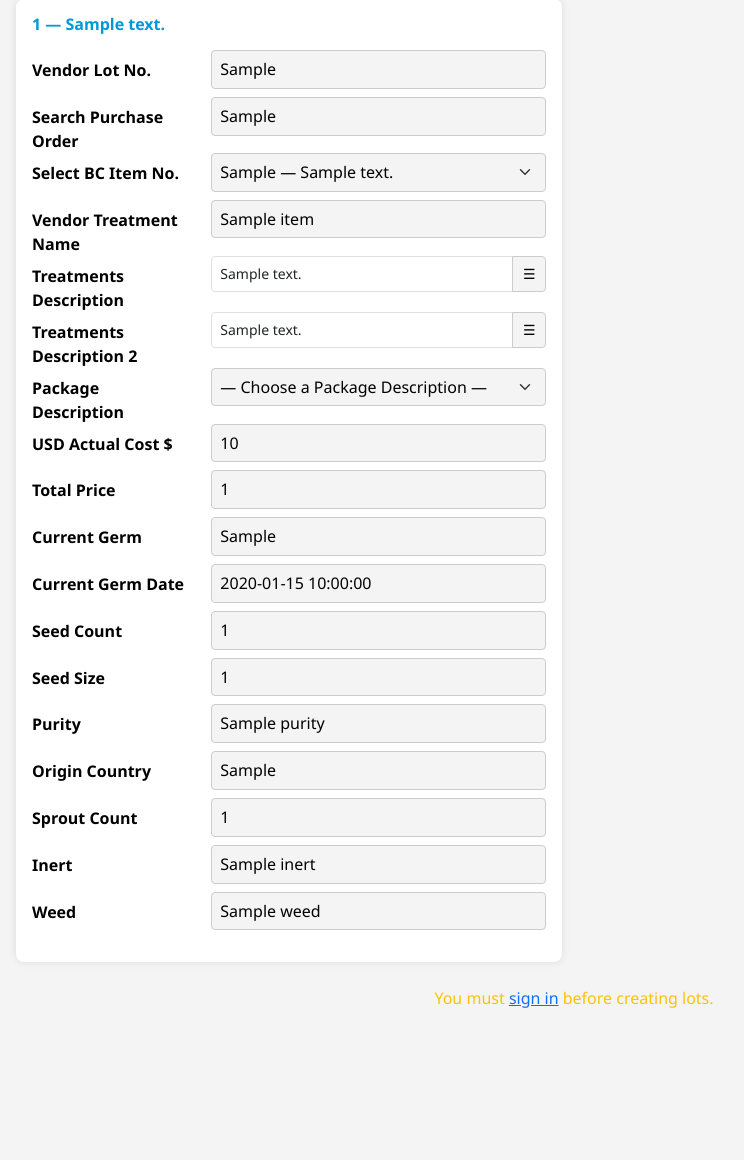
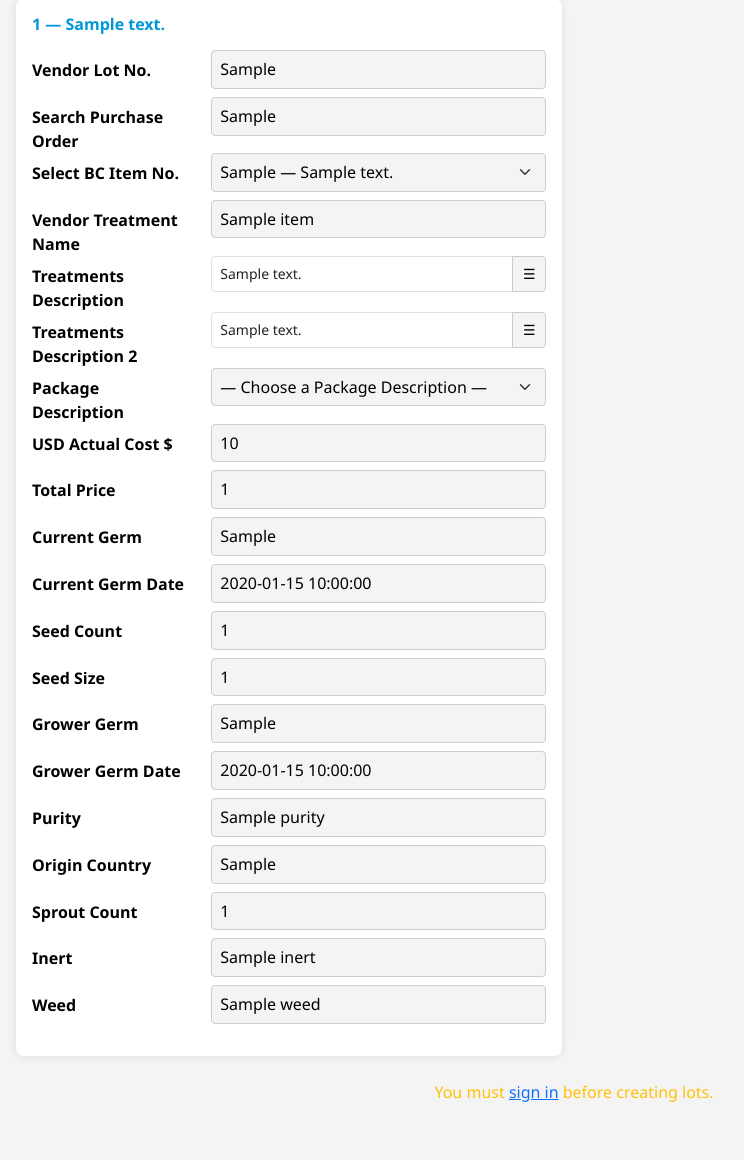
Before and after one commit to privo211/invoice-ocr, a Flask app: template templates/results_sakata.html in a window 1280 px wide. Shown: the part 166-1326 px from the top of the page, without its empty margins (66-810 px from the left). Before the commit the page ends 1174 px from the top, so only its background shows below. Run offline with Flask 2, Linux system fonts and the light colour scheme; the template is opened without the code that fills it: most values are stand-ins (such as "Sample title", 1, 10 or a date in 2020); some libraries are stand-ins or nearby versions.

Commit message:
Added Grower Germ Date and Grower Germ fields.

```diff
--- a/app.py
+++ b/app.py
@@ -40,17 +40,14 @@ DB_CONFIG = {
 
 # Load environment variables
 load_dotenv()
-TENANT_ID = os.environ["AZURE_TENANT_ID"]
+BC_TENANT = os.environ["AZURE_TENANT_ID"]
+BC_COMPANY = os.environ["BC_COMPANY"]
+BC_ENV = os.environ["BC_ENV"]
 CLIENT_ID = os.environ["AZURE_CLIENT_ID"]
 CLIENT_SECRET = os.environ["AZURE_CLIENT_SECRET"]
-AUTHORITY = f"https://login.microsoftonline.com/{TENANT_ID}"
+AUTHORITY = f"https://login.microsoftonline.com/{BC_TENANT}"
 REDIRECT_PATH = "/auth/callback"
 SCOPE_BC = ["https://api.businesscentral.dynamics.com/.default"]
-
-# Business Central connection settings
-BC_TENANT = "33b1b67a-786c-4b46-9372-c4e492d15cf1"
-BC_ENV = "SANDBOX-2025"
-BC_COMPANY = "Stokes%20Seeds%20Limited"
 
 def load_cache():
     """Load MSAL cache for this user from PostgreSQL."""
@@ -362,8 +359,6 @@ def logout():
     return render_template("logout.html")
 
 
-
-
 # Main route
 @app.route("/", methods=["GET", "POST"])
 @login_required
@@ -522,15 +517,23 @@ def create_lot():
     seed_count = parse_decimal(data.get("SeedCount"))
     germ_pct   = data.get("CurrentGerm", "").strip()
     purity     = parse_decimal(data.get("Purity"))
+    pure       = parse_decimal(data.get("PureSeeds"))
     inert      = parse_decimal(data.get("Inert"))
+    grower_germ= parse_decimal(data.get("GrowerGerm", ""))
     usd_cost_val = parse_decimal(data.get("USD_Actual_Cost_$"))
     #pkg_qty_dec_val = parse_decimal(data.get("Pkg_Qty"))
     #pkg_qty_val = int(pkg_qty_dec_val) if pkg_qty_dec_val is not None else None
 
     raw_date = data.get("CurrentGermDate", "").strip()
+    raw_grower_date = data.get("GrowerGermDate", "").strip()
+
     germ_date_iso = (
         datetime.strptime(raw_date, "%m/%d/%Y").date().isoformat()
         if raw_date else None
+    )
+    grower_germ_date_iso = (
+        datetime.strptime(raw_grower_date, "%m/%d/%Y").date().isoformat()
+        if raw_grower_date else None
     )
 
     treated = "Yes" if td1 and td1.lower() != "untreated" else "No"
@@ -550,6 +553,8 @@ def create_lot():
         "TMG_Treatment_Description_2": td2,
         "TMG_Seed_Size":               seed_size,
         "TMG_Seed_Count":              seed_count,
+        "TMG_Grower_Germ":             grower_germ,
+        "TMG_Grower_Germination_Date": grower_germ_date_iso,
         "TMG_Current_Germ":            germ_pct,
         "TMG_Germ_Date":               germ_date_iso,
         "TMG_Purity":                  purity,
--- a/templates/results_sakata.html
+++ b/templates/results_sakata.html
@@ -26,6 +26,14 @@
       background-color: var(--background-color);
       color: var(--text-color);
       padding: 2em;
+    }
+    .text-muted {
+      font-size: 1.25rem;
+      text-align: center;
+      color: var(--text-color);
+    }
+    body.dark-mode .text-muted {
+      color: #f0f0f0 !important;
     }
     .header {
       display: flex;
@@ -437,6 +445,20 @@
                       </div>
                     </dd>
 
+                    <dt class="col-sm-4">Grower Germ</dt>
+                    <dd class="col-sm-8">
+                      <div class="field-box" data-field="GrowerGerm" contenteditable="true">
+                        {{ lot.GrowerGerm }}
+                      </div>
+                    </dd>
+
+                    <dt class="col-sm-4">Grower Germ Date</dt>
+                    <dd class="col-sm-8">
+                      <div class="field-box" data-field="GrowerGermDate" contenteditable="true">
+                        {{ lot.GrowerGermDate }}
+                      </div>
+                    </dd>
+
                     <dt class="col-sm-4">Purity</dt>
                     <dd class="col-sm-8">
                       <div class="field-box" data-field="Purity" contenteditable="true">
@@ -479,6 +501,16 @@
           {% endfor %}
         </div>
       {% endfor %}
+      <div class="text-center my-4">
+        {% if session.get("user_token") %}
+          <button id="create-lots-btn" class="btn btn-success btn-lg">
+            Create Lots in Business Central
+          </button>
+        {% else %}
+          <p class="text-warning">You must <a href="{{ url_for('sign_in') }}">sign in</a> before creating lots.</p>
+        {% endif %}
+      </div>
+
     {% else %}
       <p class="text-muted">No data was extracted.</p>
     {% endif %}
@@ -506,15 +538,7 @@
   </div>
   {% endfor %}
 
-  <div class="text-center my-4">
-    {% if session.get("user_token") %}
-      <button id="create-lots-btn" class="btn btn-success btn-lg">
-        Create Lots in Business Central
-      </button>
-    {% else %}
-      <p class="text-warning">You must <a href="{{ url_for('sign_in') }}">sign in</a> before creating lots.</p>
-    {% endif %}
-  </div>
+
 
   <script src="https://cdn.jsdelivr.net/npm/bootstrap@5.3.2/dist/js/bootstrap.bundle.min.js"></script>
   <!-- <script>
@@ -811,6 +835,8 @@
           SeedCount:          getFieldValue(card, 'SeedCount'),
           CurrentGerm:        getFieldValue(card, 'CurrentGerm'),
           CurrentGermDate:           getFieldValue(card, 'CurrentGermDate'),
+          GrowerGerm:        getFieldValue(card, 'GrowerGerm'),
+          GrowerGermDate:           getFieldValue(card, 'GrowerGermDate'),
           Purity:             getFieldValue(card, 'Purity'),
           Inert:              getFieldValue(card, 'Inert'),
           SproutCount:            getFieldValue(card, 'SproutCount'),
--- a/vendor_extractors/sakata.py
+++ b/vendor_extractors/sakata.py
@@ -7,6 +7,14 @@ from difflib import get_close_matches
 import time
 import logging
 from functools import wraps
+from dotenv import load_dotenv
+
+load_dotenv()
+BC_TENANT  = os.getenv("AZURE_TENANT_ID")
+BC_ENV      = "Production"
+BC_COMPANY = os.getenv("BC_COMPANY")
+CLIENT_ID     = os.getenv("AZURE_CLIENT_ID")
+CLIENT_SECRET = os.getenv("AZURE_CLIENT_SECRET")
 
 # Use the root logger (or a named logger) instead of app.logger
 logger = logging.getLogger("invoice-ocr")
@@ -24,21 +32,13 @@ def timed_func(label: str):
         return wrapper
     return decorator
 
-
-# BC connection settings
-BC_TENANT  = os.getenv("AZURE_TENANT_ID")
-BC_ENV      = "Production"
-BC_COMPANY = "Stokes%20Seeds%20Limited"
-
-# Load from environment (.env)
-CLIENT_ID     = os.getenv("AZURE_CLIENT_ID")
-CLIENT_SECRET = os.getenv("AZURE_CLIENT_SECRET")
-
 class PurityData(TypedDict):
     PureSeed: Union[float, str]
     Inert: Union[float, str]
     OtherCrop: Union[float, str]
     Weed: Union[float, str]
+    GrowerGerm: Union[float, None]
+    GrowerGermDate: Union[str, None]
 
 def get_bc_token(client_id, client_secret, tenant_id):
     token_url = f"https://login.microsoftonline.com/{tenant_id}/oauth2/v2.0/token"
@@ -310,6 +310,8 @@ def parse_lot_block(raw_text: str) -> Dict:
             "GermDate":      germ_date,
             "SeedCount":     seed_count,
             "SeedSize":      seed_size,
+            "GrowerGerm":    None,
+            "GrowerGermDate": None,
             "Purity":        purity,
             "OriginCountry": bc_origin,
             "SproutCount":   sprout,
@@ -348,12 +350,17 @@ def extract_seed_analysis_reports(folder: str) -> Dict[str, PurityData]:
             block = segments[i+1]
             lines = [l.strip() for l in block.splitlines() if l.strip()]
 
+            # Extract Date Test Completed
+            date_completed = None
+            for k in range(len(lines)):
+                if re.search(r"^Date\s+Test\s+Completed\s*:", lines[k], re.IGNORECASE):
+                    if k + 1 < len(lines):
+                        date_str = lines[k + 1].strip()
+                        if re.match(r"\d{1,2}/\d{1,2}/\d{4}", date_str):
+                            date_completed = date_str
+                    break
+
             # find the “Weed %” header
-            # header_idx = next(
-            #     (j for j,l in enumerate(lines)
-            #          if re.search(r"Weed\s*%", l, re.IGNORECASE)),
-            #     None
-            # )
             header_idx = next(
                 (j for j, l in enumerate(lines)
                 if re.search(r"Weed\s*%", l, re.IGNORECASE) or re.search(r"Weed\s+Seed\s*%", l, re.IGNORECASE)),
@@ -365,38 +372,30 @@ def extract_seed_analysis_reports(folder: str) -> Dict[str, PurityData]:
 
             # collect the next four floats (or “TR” → None)
             vals = []
-            # for ln in lines[header_idx+1:]:
-            #     for tok in re.split(r"\s+", ln):
-            #         if re.fullmatch(r"TR", tok, re.IGNORECASE):
-            #             vals.append(None)
-            #         else:
-            #             m = re.fullmatch(r"(\d+\.\d+)", tok)
-            #             if m:
-            #                 vals.append(float(m.group(1)))
-            #         if len(vals) == 4:
-            #             break
-            #     if len(vals) == 4:
-            #         break
             for ln in lines[header_idx+1:]:
                 tokens = re.split(r"\s+", ln)
                 for tok in tokens:
                     if re.fullmatch(r"(TR|-TR-)", tok, re.IGNORECASE):
                         vals.append("TR")
-                    elif re.fullmatch(r"\d+\.\d+", tok):
-                        vals.append(float(tok))
-                    if len(vals) == 4:
+                    # elif re.fullmatch(r"\d+\.\d+", tok):
+                    #     vals.append(float(tok))
+                    elif re.fullmatch(r"\d+(?:\.\d+)?", tok):
+                        vals.append(tok)
+                    if len(vals) == 5:
                         break
-                if len(vals) == 4:
+                if len(vals) == 5:
                     break
-            if len(vals) < 4:
+            if len(vals) < 5:
                 continue
 
-            pure, inert, other, weed = vals
+            pure, inert, other, weed, grower_germ = vals
             report_map[lot_no] = {
                 "PureSeed":  pure,
                 "Inert":     inert,
                 "OtherCrop": other,
-                "Weed":      weed
+                "Weed":      weed,
+                "GrowerGerm": grower_germ,
+                "GrowerGermDate": date_completed
             }
 
     return report_map
```
